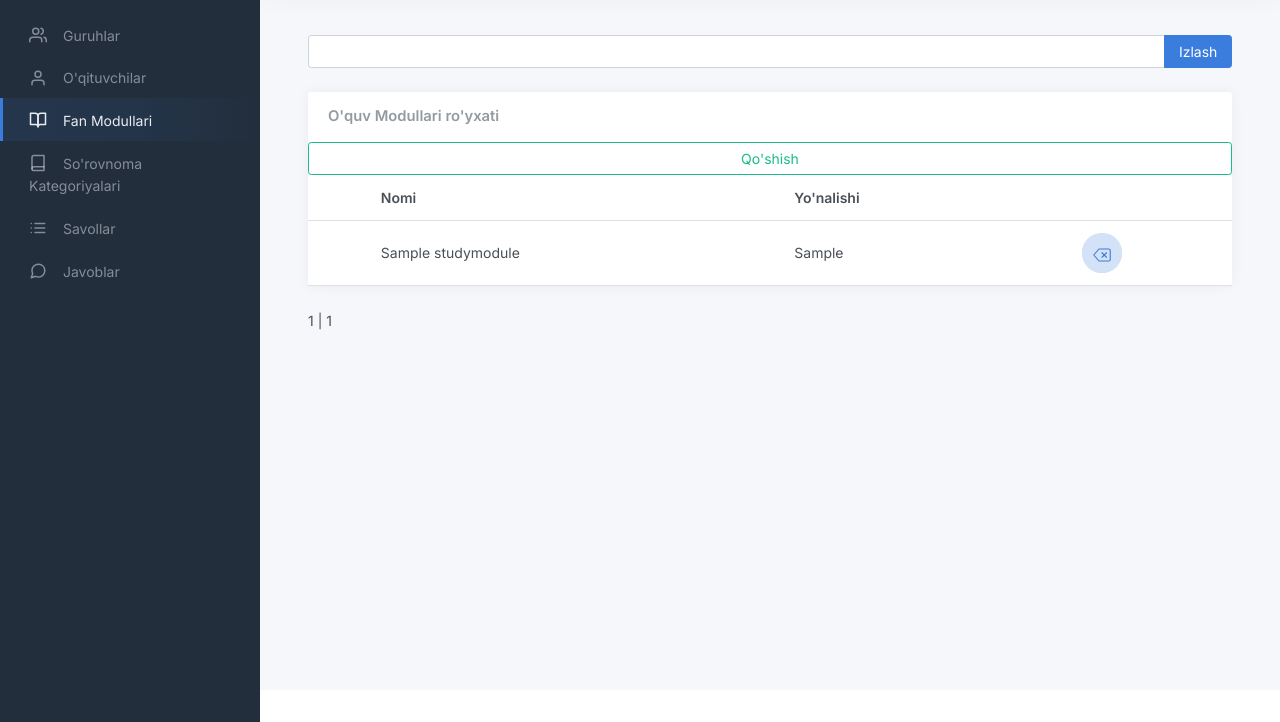
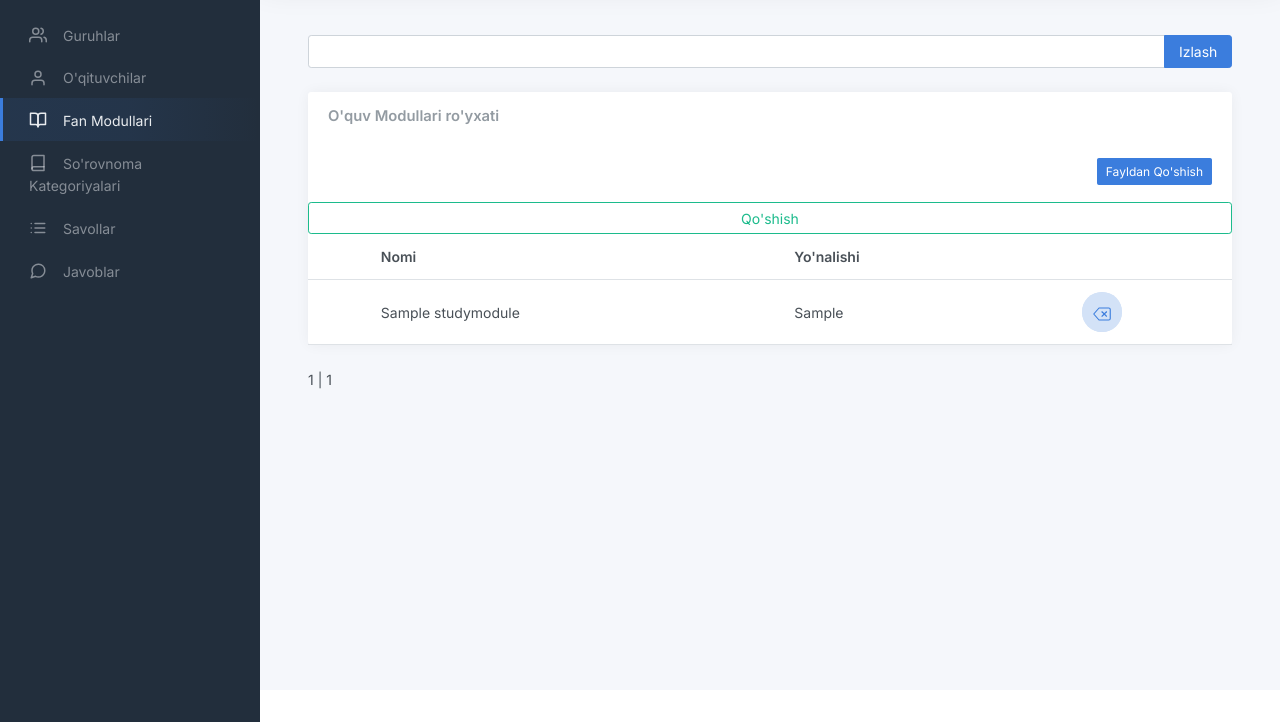
Before and after one commit to BoastfulApex/SporteduForms, a Django app: page /modules/ in a window 1280 px wide. Shown: the part 78-800 px from the top of the page. Run offline with Django 4.2, Linux system fonts and the light colour scheme; tables that the repository leaves empty hold one stand-in row (values such as "Sample post"); some libraries are stand-ins or nearby versions.

Commit message:
module upload added

```diff
--- a/apps/templates/home/user/modules/module_list.html
+++ b/apps/templates/home/user/modules/module_list.html
@@ -37,6 +37,10 @@
 
 									<h5 class="card-title mb-0">O'quv Modullari ro'yxati</h5>
 									<h5 class="card-title mb-0">{{ search_query}}</h5>
+								</div>
+								<div class="card-header d-flex justify-content-between align-items-center">
+									<h5 class="mb-0"></h5>
+									<a href="{% url 'study_module_upload' %}" class="btn btn-primary btn-sm">Fayldan Qo'shish</a>
 								</div>
 								<table class="table table-hover my-0">
 									<thead>
```
